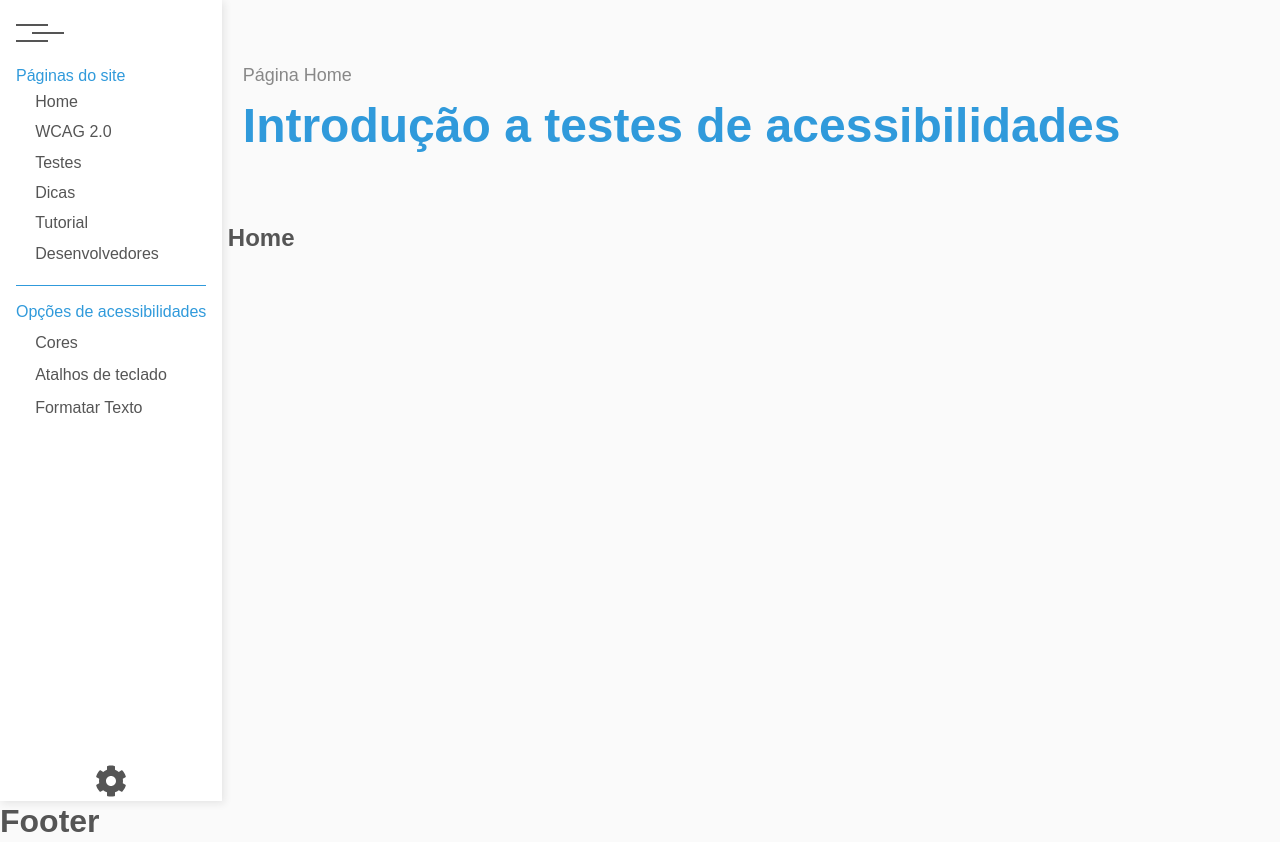
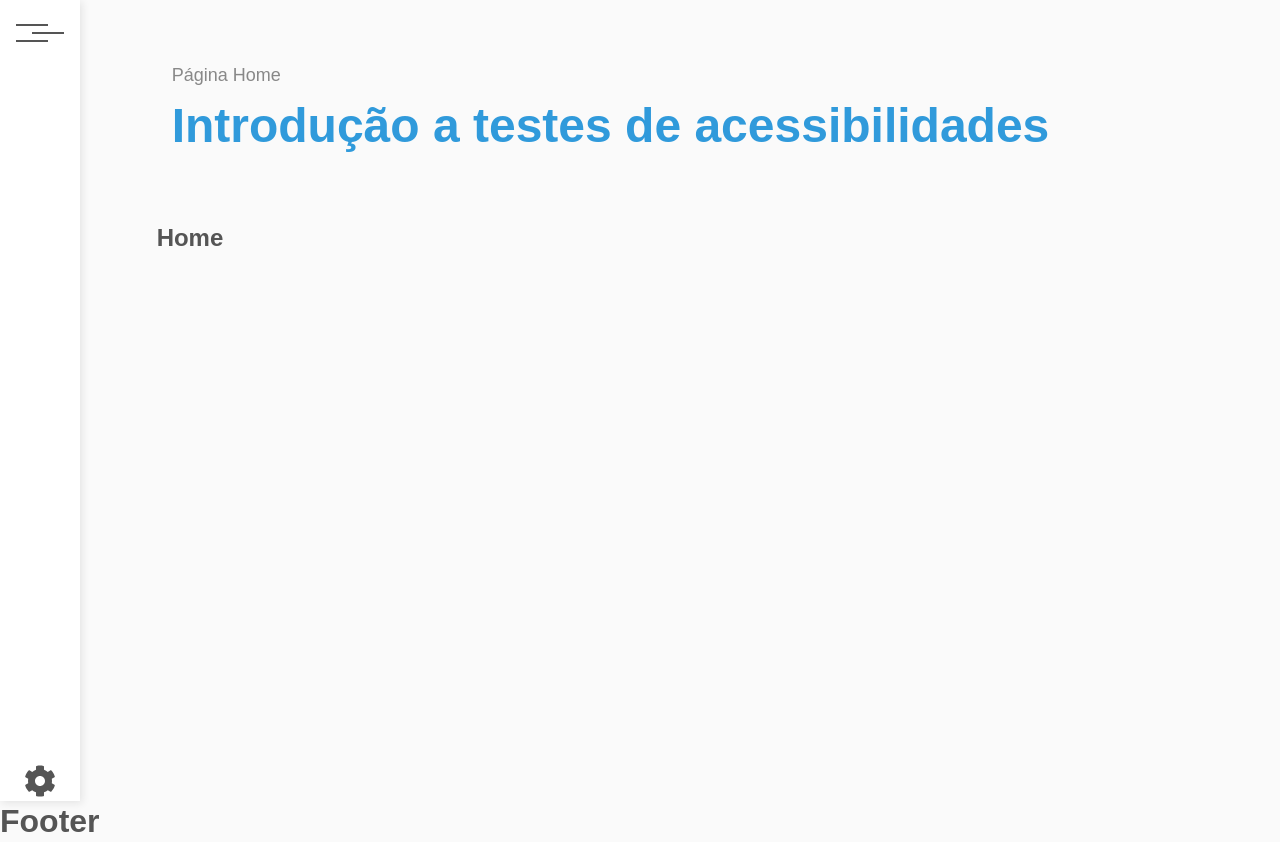
Before and after one commit to Henrique1204/Acessibilidade-SENAI, a React (Create React App) app: page / in a window 1280 px wide. Built offline with nearby package versions, Linux system fonts and the light colour scheme.

Commit message:
Implementar acoes de abrir e fechar menu

```diff
--- a/src/App.css
+++ b/src/App.css
@@ -48,13 +48,12 @@ img {
 }
 
 /* Estilos Gerais*/
-.App {
+.containerGeral {
     display: flex;
-    flex-wrap: wrap;
     position: relative;
 }
 
-.App main {
+.containerGeral main {
     min-height: calc(100vh - 221px);
 }
 
--- a/src/App.js
+++ b/src/App.js
@@ -7,16 +7,18 @@ import Footer from './Componentes/Footer/Footer';
 
 const App = () => {
   return (
-    <div className="App">
-      <MenuLateral />
+    <>
+      <div className="containerGeral">
+        <MenuLateral />
 
-      <div className="conteudo">
-        <Header />
-        <Rotas />
+        <div className="conteudo">
+          <Header />
+          <Rotas />
+        </div>
       </div>
 
       <Footer />
-    </div>
+    </>
   );
 };
 
--- a/src/Componentes/MenuLateral/MenuLateral.js
+++ b/src/Componentes/MenuLateral/MenuLateral.js
@@ -5,14 +5,20 @@ import OpcoesAcessibilidade from '../OpcoesAcessibilidade/OpcoesAcessibilidade';
 import Icone from '../Util/Icone';
 
 const MenuLateral = () => {
+    const [ativo, setAtivo] = React.useState(false);
+
     return (
-        <aside className={estilos.MenuLateral}>
-                <button className={estilos.hamburguer}>
+        <aside
+            className={`${estilos.MenuLateral} ${(ativo) ? estilos.aberto : estilos.fechado}`}
+        >
+                <button className={estilos.hamburguer} onClick={() => setAtivo((ativo) => !ativo)}>
                     <span></span>
                     <span></span>
                     <span></span>
                 </button>
 
+                { ativo && (
+                    <>
                         <div>
                             <h2>Páginas do site</h2>
                             <Navegacao />
@@ -22,10 +28,14 @@ const MenuLateral = () => {
                             <h1>Opções de acessibilidades</h1>
                             <OpcoesAcessibilidade />
                         </div>
+                    </>
+                ) }
 
+                { !ativo  && (
                     <button className={estilos.icone}>
                         <Icone nome="cog" />
                     </button>
+                ) }
         </aside>
     );
 };
--- a/src/Componentes/MenuLateral/MenuLateral.module.css
+++ b/src/Componentes/MenuLateral/MenuLateral.module.css
@@ -1,8 +1,48 @@
+@keyframes crescer {
+    from {
+        max-width: 80px;
+    }
+    to {
+        max-width: 222px;
+    }
+}
+
+@keyframes encolher {
+    from {
+        max-width: 222px;
+    }
+    to {
+        max-width: 80px;
+    }
+}
+
+@keyframes aparecer {
+    from {
+        opacity: 0;
+        transform: translateX(-30px);
+    } to {
+        opacity: 1;
+        transform: initial;
+    }
+}
+
 .MenuLateral {
+    width: 100%;
+    max-width: 80px;
     padding: 1rem;
+    white-space: nowrap;
     background-color: #FFF;
     box-shadow: 2px 2px 8px rgba(34, 34, 34, 0.1);
     position: relative;
+    overflow: hidden;
+}
+
+.MenuLateral.fechado {
+    animation: encolher 0.3s forwards;
+}
+
+.MenuLateral.aberto {
+    animation: crescer 0.3s forwards;
 }
 
 .MenuLateral h1, h2 {
@@ -13,6 +53,7 @@
 
 .MenuLateral div {
     padding: 1rem 0;
+    animation: aparecer 0.4s forwards;
 }
 
 .MenuLateral .acessibilidade {
```
Lines whose indentation alone changed are shown as unchanged.
